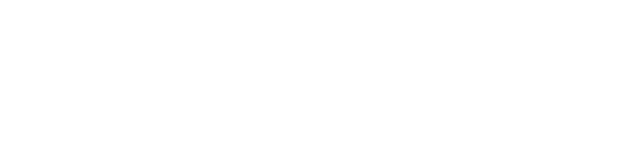
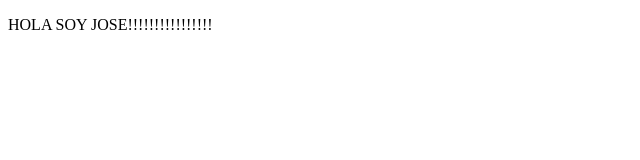
Before and after one commit to jdevid72/Curso_Platzi, a plain HTML site: page index.html in a window 1280 px wide. Shown: the whole page, without its empty margins (0-640 px from the left). Drawn offline with Linux system fonts and the light colour scheme.

Commit message:
Se agrego una seccion en index.html

```diff
--- a/index.html
+++ b/index.html
@@ -8,7 +8,13 @@
 </head>
 
 <body>
-
+    <header class="header">
+        <nav class="menu">
+            <div class="seccion">
+                <p>HOLA SOY JOSE!!!!!!!!!!!!!!!!</p>
+            </div>
+        </nav>
+    </header>
 </body>
 
 </html>
```
